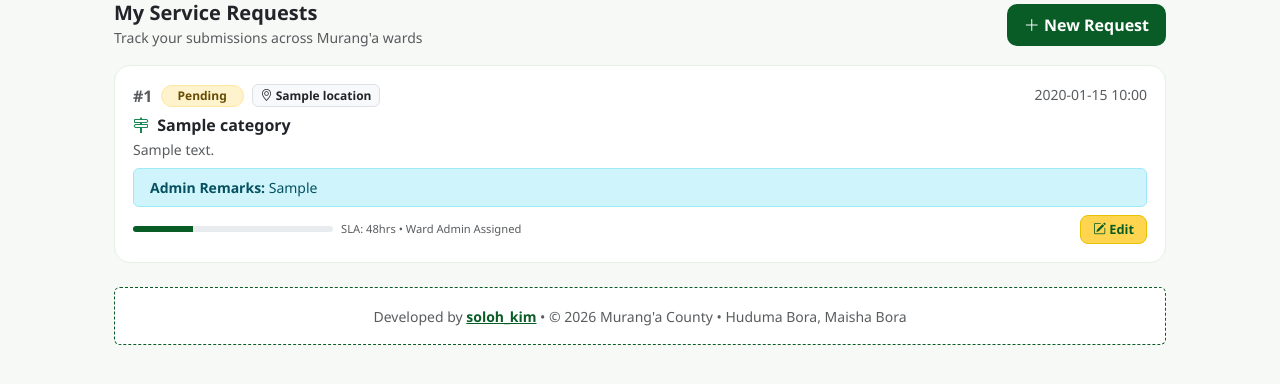
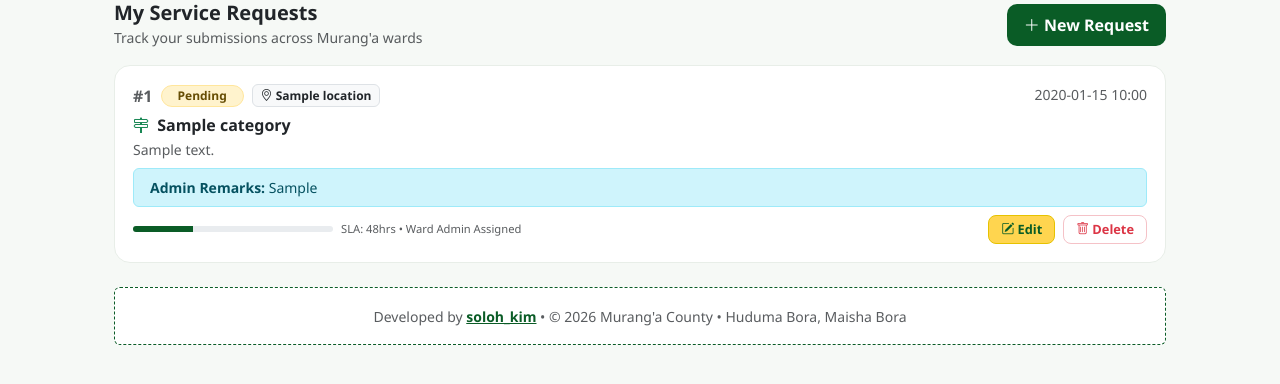
Before and after one commit to solohkim/muranga-psb-service-request, a Flask app: page /dashboard in a window 1280 px wide. Shown: the part 192-576 px from the top of the page. Run offline with Flask 3, Linux system fonts and the light colour scheme; a user stored in the database is signed in; a database or web service that is not in the repository returns one stand-in record (values such as "Sample title"); some libraries are stand-ins or nearby versions.

Commit message:
citizen delete duplicates + cleanup

```diff
--- a/app.py
+++ b/app.py
@@ -215,17 +215,25 @@ def citizen_dashboard():
         stats={'total':len(reqs),'pending':0,'inprogress':0,'resolved':0}
     return render_template('dashboard.html', requests=reqs, stats=stats)
 
-# === 100% CRASH-PROOF SUBMIT - NO IMAGE, NO KEYERROR ===
+# === 100% CRASH-PROOF SUBMIT ===
 @app.route('/submit', methods=['GET','POST'])
 def submit_request():
     if 'user_id' not in session: return redirect(url_for('login'))
     if request.method == 'POST':
         try:
-            print(f"SUBMIT POST: {dict(request.form)}")
             category = (request.form.get('category') or request.form.get('service') or 'General').strip()
             location = (request.form.get('location') or request.form.get('ward') or 'Kiharu').strip()
             description = (request.form.get('description') or request.form.get('details') or 'No description').strip()
             db=get_db(); cur=get_cursor(db)
+            # anti-duplicate check
+            if IS_POSTGRES:
+                cur.execute(q("SELECT id FROM requests WHERE user_id=? AND category=? AND location=? AND description=? AND created_at > NOW() - INTERVAL '60 seconds'"), (session['user_id'], category, location, description))
+            else:
+                cur.execute(q("SELECT id FROM requests WHERE user_id=? AND category=? AND location=? AND description=? AND created_at > datetime('now','-60 seconds')"), (session['user_id'], category, location, description))
+            if cur.fetchone():
+                flash("Duplicate ignored - you just submitted this", "warning")
+                if IS_POSTGRES: cur.close(); db.close()
+                return redirect(url_for('citizen_dashboard'))
             cur.execute(q("INSERT INTO requests (user_id, category, location, description, image_path) VALUES (?,?,?,?,?)"),
                         (session['user_id'], category, location, description, None))
             db.commit()
@@ -243,11 +251,18 @@ def new_request():
     if 'user_id' not in session: return redirect(url_for('login'))
     if request.method == 'POST':
         try:
-            print(f"NEW_REQUEST POST: {dict(request.form)} FILES: {list(request.files.keys())}")
             category = (request.form.get('category') or 'General').strip()
             location = (request.form.get('location') or request.form.get('ward') or 'Kiharu').strip()
             description = (request.form.get('description') or '').strip() or 'No drugs at the hospital'
             db = get_db(); cur=get_cursor(db)
+            if IS_POSTGRES:
+                cur.execute(q("SELECT id FROM requests WHERE user_id=? AND category=? AND location=? AND description=? AND created_at > NOW() - INTERVAL '60 seconds'"), (session['user_id'], category, location, description))
+            else:
+                cur.execute(q("SELECT id FROM requests WHERE user_id=? AND category=? AND location=? AND description=? AND created_at > datetime('now','-60 seconds')"), (session['user_id'], category, location, description))
+            if cur.fetchone():
+                flash("Duplicate ignored - you just submitted this", "warning")
+                if IS_POSTGRES: cur.close(); db.close()
+                return redirect(url_for('citizen_dashboard'))
             cur.execute(q("INSERT INTO requests (user_id, category, location, description, image_path) VALUES (?,?,?,?,?)"),
                        (session['user_id'], category, location, description, None))
             db.commit()
@@ -284,6 +299,49 @@ def edit_citizen_request(req_id):
         return redirect(url_for('citizen_dashboard'))
     if IS_POSTGRES: cur.close(); db.close()
     return render_template('edit_request.html', req=req)
+
+# === NEW: Citizen can delete own duplicate ===
+@app.route('/citizen/request/<int:req_id>/delete', methods=['POST'])
+def delete_citizen_request(req_id):
+    if 'user_id' not in session: return redirect(url_for('login'))
+    db = get_db(); cur=get_cursor(db)
+    cur.execute(q("SELECT id FROM requests WHERE id=? AND user_id=?"), (req_id, session['user_id']))
+    if not cur.fetchone():
+        flash("Request not found or not yours", "danger")
+    else:
+        cur.execute(q("DELETE FROM requests WHERE id=? AND user_id=?"), (req_id, session['user_id']))
+        db.commit()
+        flash(f"Request #{req_id} deleted", "success")
+    if IS_POSTGRES:
+        try: cur.close(); db.close()
+        except: pass
+    return redirect(url_for('citizen_dashboard'))
+
+@app.route('/citizen/cleanup-duplicates', methods=['POST'])
+def cleanup_my_duplicates():
+    if 'user_id' not in session: return redirect(url_for('login'))
+    db=get_db(); cur=get_cursor(db)
+    cur.execute(q("SELECT id, category, location, description, created_at FROM requests WHERE user_id=? ORDER BY created_at DESC"), (session['user_id'],))
+    all_reqs = cur.fetchall()
+    seen = set()
+    to_delete = []
+    for r in all_reqs:
+        key = (r['category'].strip().lower(), r['location'].strip().lower(), r['description'].strip().lower())
+        if key in seen:
+            to_delete.append(r['id'])
+        else:
+            seen.add(key)
+    if to_delete:
+        for del_id in to_delete:
+            cur.execute(q("DELETE FROM requests WHERE id=? AND user_id=?"), (del_id, session['user_id']))
+        db.commit()
+        flash(f"Cleaned {len(to_delete)} duplicate(s) - kept {len(seen)} unique", "success")
+    else:
+        flash("No duplicates found - all unique", "info")
+    if IS_POSTGRES:
+        try: cur.close(); db.close()
+        except: pass
+    return redirect(url_for('citizen_dashboard'))
 
 @app.route('/admin')
 def admin_dashboard():
@@ -346,13 +404,13 @@ def delete_user(user_id):
     flash(f"User #{user_id} deleted", "success")
     return redirect(url_for('admin_users'))
 
-# DEBUG: Show real error in browser, not generic 500
+# Error revealer for debugging (remove in production)
 @app.errorhandler(Exception)
 def handle_exception(e):
     tb = traceback.format_exc()
     print("=== UNHANDLED EXCEPTION ===")
     print(tb)
-    return f"<html><body style='padding:20px;font-family:monospace'><h2 style='color:red'>REAL ERROR FOUND:</h2><p>{e}</p><pre style='background:#000;color:#0f0;padding:15px;white-space:pre-wrap'>{tb}</pre><a href='/dashboard'>Back</a></body></html>", 500
+    return f"<html><body style='padding:20px;font-family:monospace'><h2 style='color:red'>REAL ERROR:</h2><p>{e}</p><pre style='background:#000;color:#0f0;padding:15px;white-space:pre-wrap'>{tb}</pre><a href='/dashboard'>Back</a></body></html>", 500
 
 if __name__=='__main__':
     app.run(debug=True)
--- a/templates/dashboard.html
+++ b/templates/dashboard.html
@@ -17,6 +17,9 @@ body{background:var(--light);font-family:'Segoe UI',system-ui}
 .btn-new:hover{background:#083d1a;color:var(--gold)}
 .btn-edit{background:#FFD54F;color:#0a5c26;border-radius:8px;font-weight:600;padding:4px 12px;font-size:.8rem;border:1px solid #e6c200}
 .btn-edit:hover{background:#e6c200;color:#000}
+.btn-del{background:#fff;color:#dc3545;border-radius:8px;font-weight:600;padding:4px 12px;font-size:.8rem;border:1px solid #f5c2c7}
+.btn-del:hover{background:#dc3545;color:#fff}
+.dup-banner{background:#fff3cd;border:1px solid #ffe69c;border-radius:12px;padding:12px 16px}
 </style></head>
 <body>
 
@@ -51,6 +54,16 @@ body{background:var(--light);font-family:'Segoe UI',system-ui}
 <a href="/new_request" class="btn btn-new"><i class="bi bi-plus-lg"></i> New Request</a>
 </div>
 
+<!-- DUPLICATE BANNER - AUTO SHOW IF >1 SAME REQUEST -->
+{% if requests and requests|length > 1 %}
+<div class="dup-banner d-flex justify-content-between align-items-center mb-3">
+<div><i class="bi bi-exclamation-triangle-fill text-warning me-2"></i><b>Duplicate detected:</b> You have {{ requests|length }} requests with similar content. Clean up to remain with one.</div>
+<form method="POST" action="/citizen/cleanup-duplicates" onsubmit="return confirm('This will keep only the newest request for each unique Category+Location+Description and delete the rest. Continue?')">
+<button type="submit" class="btn btn-sm" style="background:#856404;color:#fff;border-radius:8px;white-space:nowrap"><i class="bi bi-trash3"></i> Delete Duplicates</button>
+</form>
+</div>
+{% endif %}
+
 {% if requests %}
 {% for req in requests %}
 <div class="req-card mb-3">
@@ -73,6 +86,11 @@ body{background:var(--light);font-family:'Segoe UI',system-ui}
 <div class="ms-auto d-flex gap-2">
 {% if req['status'] == 'Pending' %}
 <a href="/citizen/request/{{ req['id'] }}/edit" class="btn btn-edit"><i class="bi bi-pencil-square"></i> Edit</a>
+<form method="POST" action="/citizen/request/{{ req['id'] }}/delete" onsubmit="return confirm('Delete request #{{ req['id'] }} - {{ req['category'] }} in {{ req['location'] }}?');" style="display:inline">
+<button type="submit" class="btn btn-del"><i class="bi bi-trash"></i> Delete</button>
+</form>
+{% else %}
+<span class="badge bg-light border text-muted" style="font-size:.70rem">Cannot delete - {{ req['status'] }}</span>
 {% endif %}
 </div>
 </div>
```
